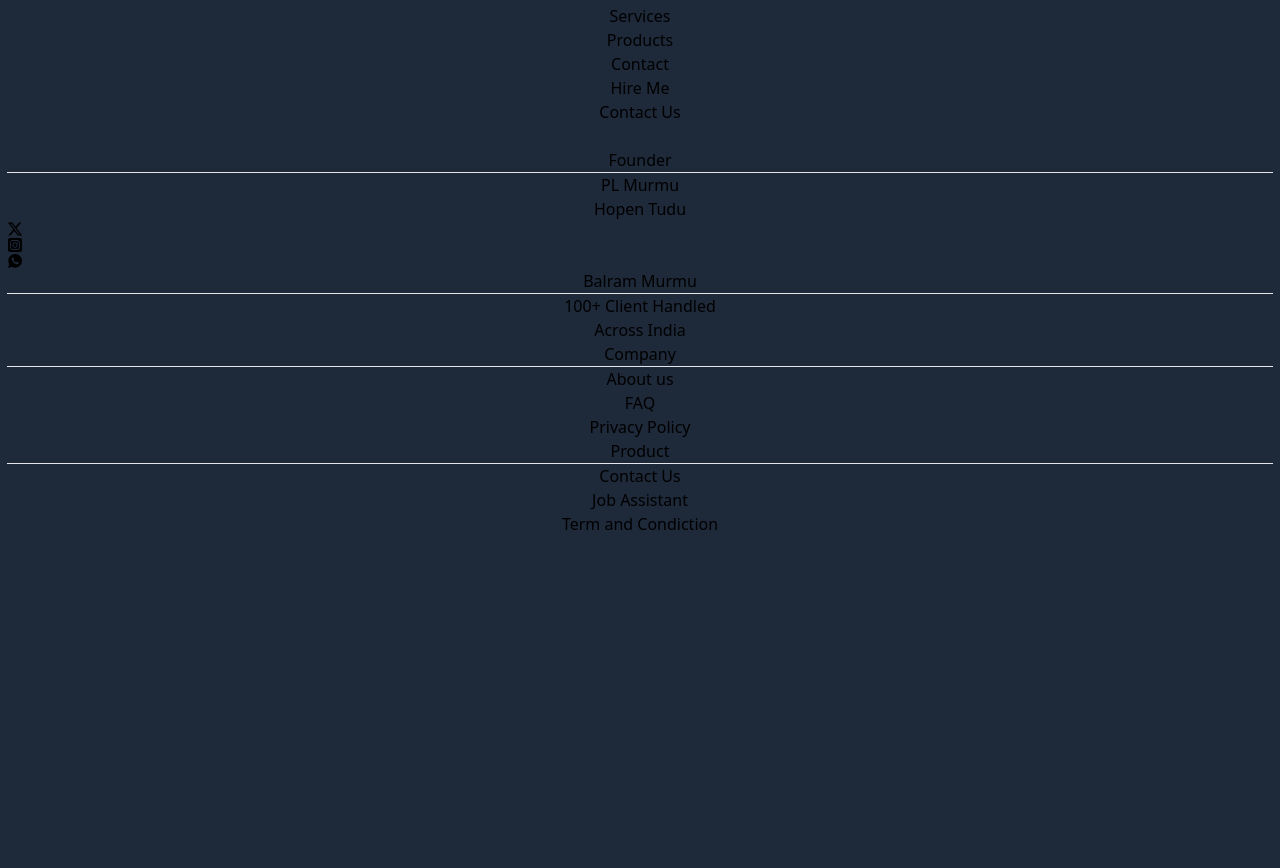
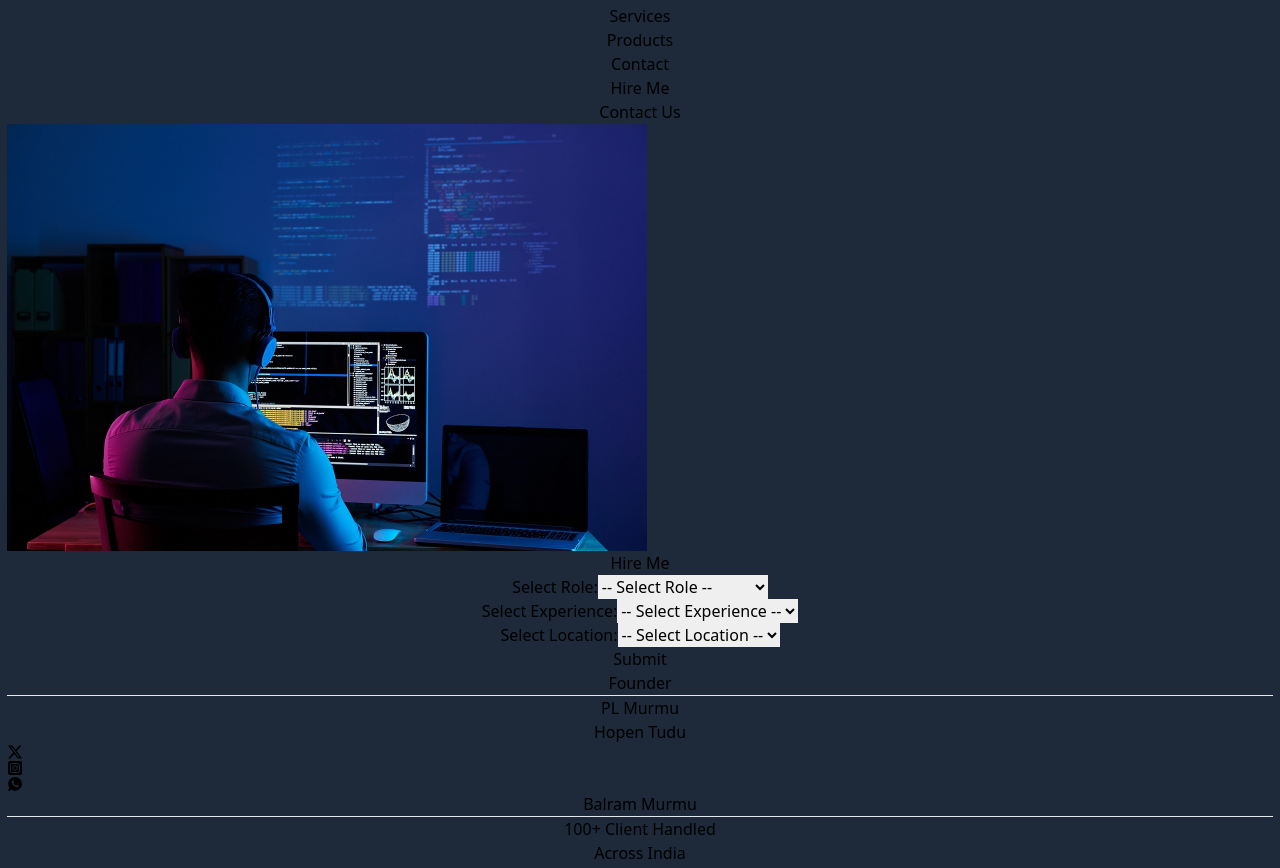
Before and after one commit to BalramMurmu413/codybalram, a React (Vite) app in the folder client/: page /hireme in a window 1280 px wide. Shown: the part 363-1231 px from the top of the page. Before the commit the page ends 906 px from the top, so only its background shows below. Built offline with nearby package versions, Linux system fonts and the light colour scheme; the HTML template or start-up script is replaced by a standard one.

Commit message:
changing hire me page ui

```diff
--- a/client/src/Pages/HireMe.jsx
+++ b/client/src/Pages/HireMe.jsx
@@ -1,20 +1,101 @@
-import React from 'react';
+import React, { useState } from 'react';
+import sample from '/Images/computer.jpg'
+
 import Header from '../Components/Header.jsx';
-import Footer from '../Components/Footer.jsx'
-function HireMe() {
+import Footer from '../Components/Footer.jsx';
+
+const HireMe = () => {
+  // State to manage selected options
+  const [selectedRole, setSelectedRole] = useState('');
+  const [selectedExperience, setSelectedExperience] = useState('');
+  const [selectedLocation, setSelectedLocation] = useState('');
+
+  // Function to handle role selection
+  const handleRoleChange = (e) => {
+    setSelectedRole(e.target.value);
+  };
+
+  // Function to handle experience selection
+  const handleExperienceChange = (e) => {
+    setSelectedExperience(e.target.value);
+  };
+
+  // Function to handle location selection
+  const handleLocationChange = (e) => {
+    setSelectedLocation(e.target.value);
+  };
 
   return (
-      <>
+    <>
+    <Header/>
+      <div className='min-h-screen w-full flex justify-center md:justify-around items-center bg-slate-900'>
+        <div>
+          <img src={sample} alt="" width={640} className=' hidden md:block rounded-lg shadow-lg' />
+        </div>
+        <div className="">
+      <div className="bg-slate-800 p-8 rounded-lg shadow-lg">
+        <h1 className="text-2xl md:text-4xl text-pink-500 font-bold mb-6">Hire Me</h1>
 
-<Header />
-      <div className='h-screen w-full border-[2px] rounded-lg'>
-<button></button>
+        <div className="mb-4">
+          <label htmlFor="role" className="block text-pink-500 font-bold mb-2">Select Role:</label>
+          <select
+            id="role"
+            className="w-full p-2 border rounded-md focus:outline-none focus:border-pink-500"
+            value={selectedRole}
+              onChange={handleRoleChange}
+              required
+          >
+            <option value="">-- Select Role --</option>
+            <option value="frontend">Frontend Developer</option>
+            <option value="backend">Backend Developer</option>
+            <option value="fullstack">Fullstack Developer</option>
+          </select>
+        </div>
 
+        <div className="mb-4">
+          <label htmlFor="experience" className="block text-pink-500 font-bold mb-2">Select Experience:</label>
+          <select
+            id="experience"
+            className="w-full p-2 border rounded-md focus:outline-none focus:border-blue-500"
+            value={selectedExperience}
+              onChange={handleExperienceChange}
+              required
 
-</div>
-<Footer />
-    </>
+          >
+            <option value="">-- Select Experience --</option>
+            <option value="entry">Entry Level</option>
+            <option value="intermediate">Intermediate Level</option>
+            <option value="senior">Senior Level</option>
+          </select>
+        </div>
+
+        <div className="mb-4">
+          <label htmlFor="location" className="block text-pink-500 font-bold mb-2">Select Location:</label>
+          <select
+            id="location"
+            className="w-full p-2 border rounded-md focus:outline-none focus:border-blue-500"
+            value={selectedLocation}
+              onChange={handleLocationChange}
+              required
+
+          >
+            <option value="">-- Select Location --</option>
+            <option value="remote">Remote</option>
+            <option value="onsite">On-site</option>
+            <option value="hybrid">Hybrid</option>
+          </select>
+        </div>
+
+        <button className="w-full bg-pink-500 text-white py-2 rounded-md hover:bg-pink-600 transition duration-300">
+          Submit
+        </button>
+      </div>
+    </div>
+    </div>
+    <Footer/>
+
+            </>
   );
-}
+};
 
 export default HireMe;
```
